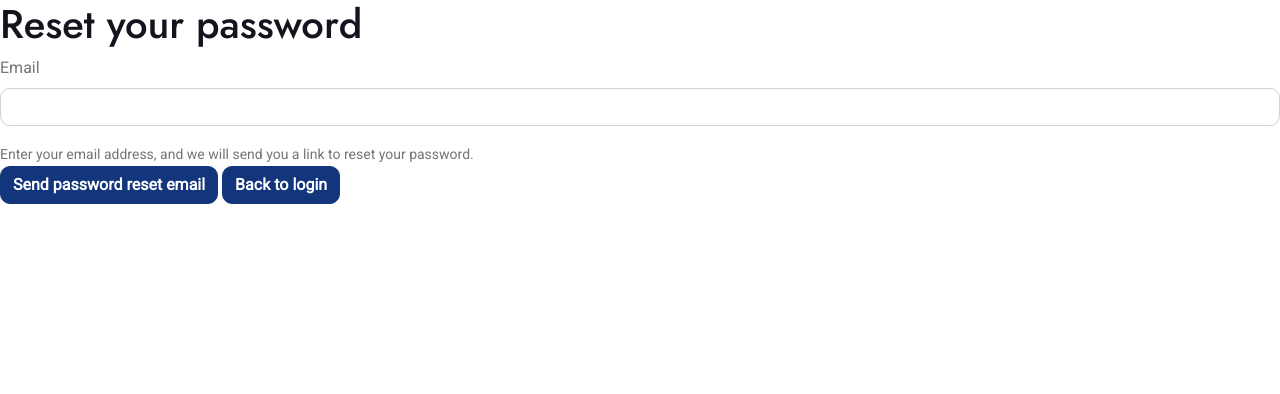
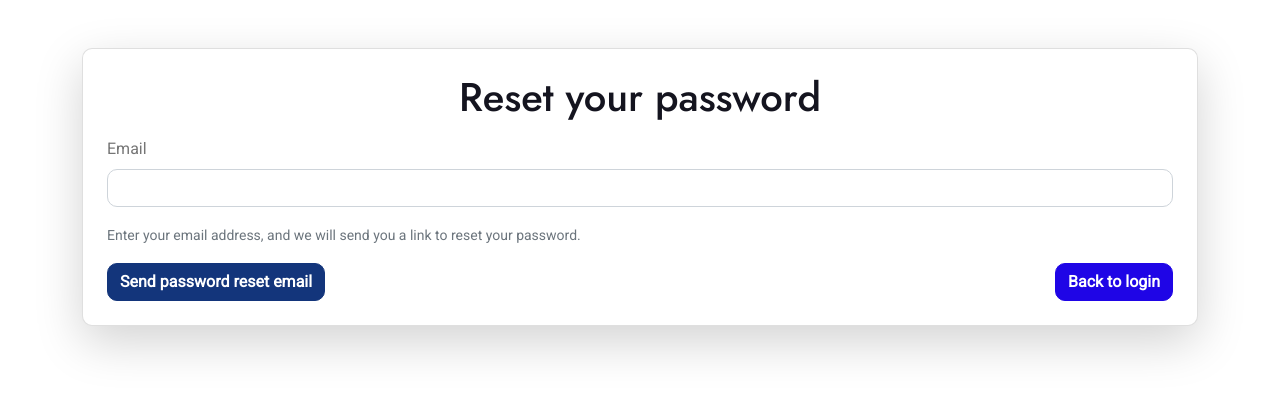
Before and after one commit to Taieb-belhadjali/WorldCultura, a Symfony app: template templates/reset_password/request.html.twig in a window 1280 px wide. Shown: the top 394 px of the page. Run offline with Twig, Linux system fonts and the light colour scheme; the template is opened without the code that fills it, so the values that code supplies are empty; form fields are guessed from the names that the template uses; style sheets or scripts are compiled from the project's sources; some libraries are stand-ins or nearby versions.

Commit message:
first+back+bundle+API

```diff
--- a/templates/base1.html.twig
+++ b/templates/base1.html.twig
@@ -68,11 +68,9 @@
                     </div>
                 </div>
                 <div class="col-lg-4 text-center text-lg-end">
-                    {% if app.user.roles ? ["ROLE_ADMIN"] %}
                         <div class="d-inline-flex align-items-center" style="height: 45px;">
                             <a href="/user"><small class="me-3 text-light"><i class="fa fa-user me-2"></i>BackEnd</small></a>
                         </div>
-                    {% endif %}
 
                     <div class="d-inline-flex align-items-center" style="height: 45px;">
                         <div class="dropdown">
--- a/templates/dashboard.html.twig
+++ b/templates/dashboard.html.twig
@@ -221,13 +221,13 @@ justify-content-center">
 
           <div class="ms-md-auto pe-md-3 d-flex align-items-center">
 
-            <div class="input-group">
+            <!--<div class="input-group">
 
               <span class="input-group-text text-body"><i class="fas fa-search" aria-hidden="true"></i></span>
 
               <input type="text" class="form-control" placeholder="Type here...">
 
-            </div>
+            </div>-->
 
           </div>
 
--- a/templates/reset_password/request.html.twig
+++ b/templates/reset_password/request.html.twig
@@ -3,21 +3,30 @@
 {% block title %}Reset your password{% endblock %}
 
 {% block body %}
+    <div class="container mt-5">
         {% for flash_error in app.flashes('reset_password_error') %}
             <div class="alert alert-danger" role="alert">{{ flash_error }}</div>
         {% endfor %}
-    <h1>Reset your password</h1>
 
-    {{ form_start(requestForm) }}
-        {{ form_row(requestForm.email) }}
-        <div>
+        <div class="card shadow-lg p-4">
+            <h1 class="mb-3 text-center">Reset your password</h1>
+
+            {{ form_start(requestForm, {'attr': {'class': 'needs-validation'}}) }}
+                <div class="mb-3">
+                    {{ form_row(requestForm.email, {'attr': {'class': 'form-control'}}) }}
+                </div>
+                <div class="mb-3 text-muted">
                     <small>
                         Enter your email address, and we will send you a
                         link to reset your password.
                     </small>
                 </div>
 
+                <div class="d-flex justify-content-between">
                     <button class="btn btn-primary">Send password reset email</button>
-        <a href="/login" class="btn btn-primary">Back to login</a>
+                    <a href="/login" class="btn btn-secondary">Back to login</a>
+                </div>
             {{ form_end(requestForm) }}
+        </div>
+    </div>
 {% endblock %}
```
Also changed, not shown: templates/reset_password/check_email.html.twig (+13 -5 lines). Lines whose indentation alone changed are shown as unchanged.
